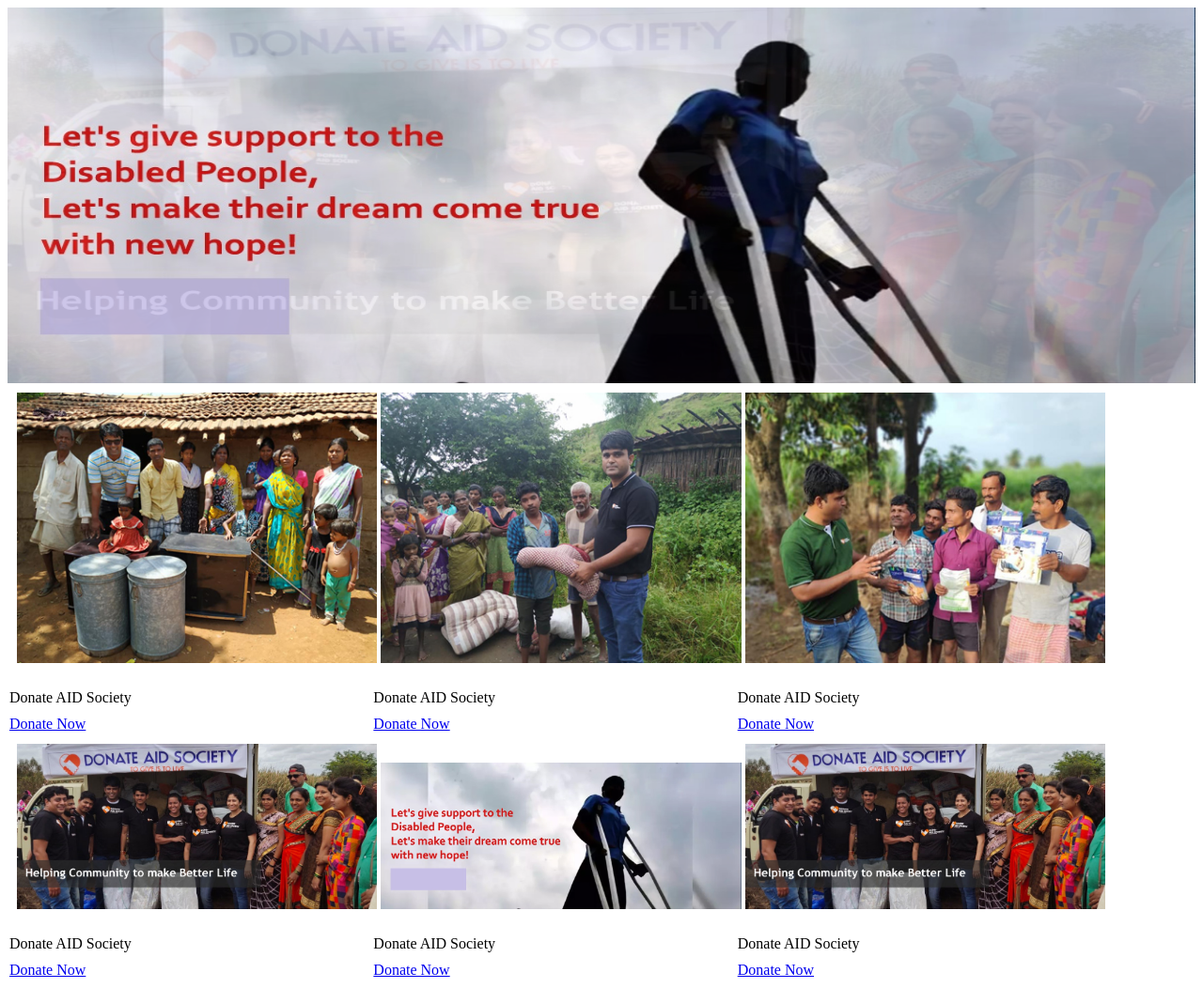
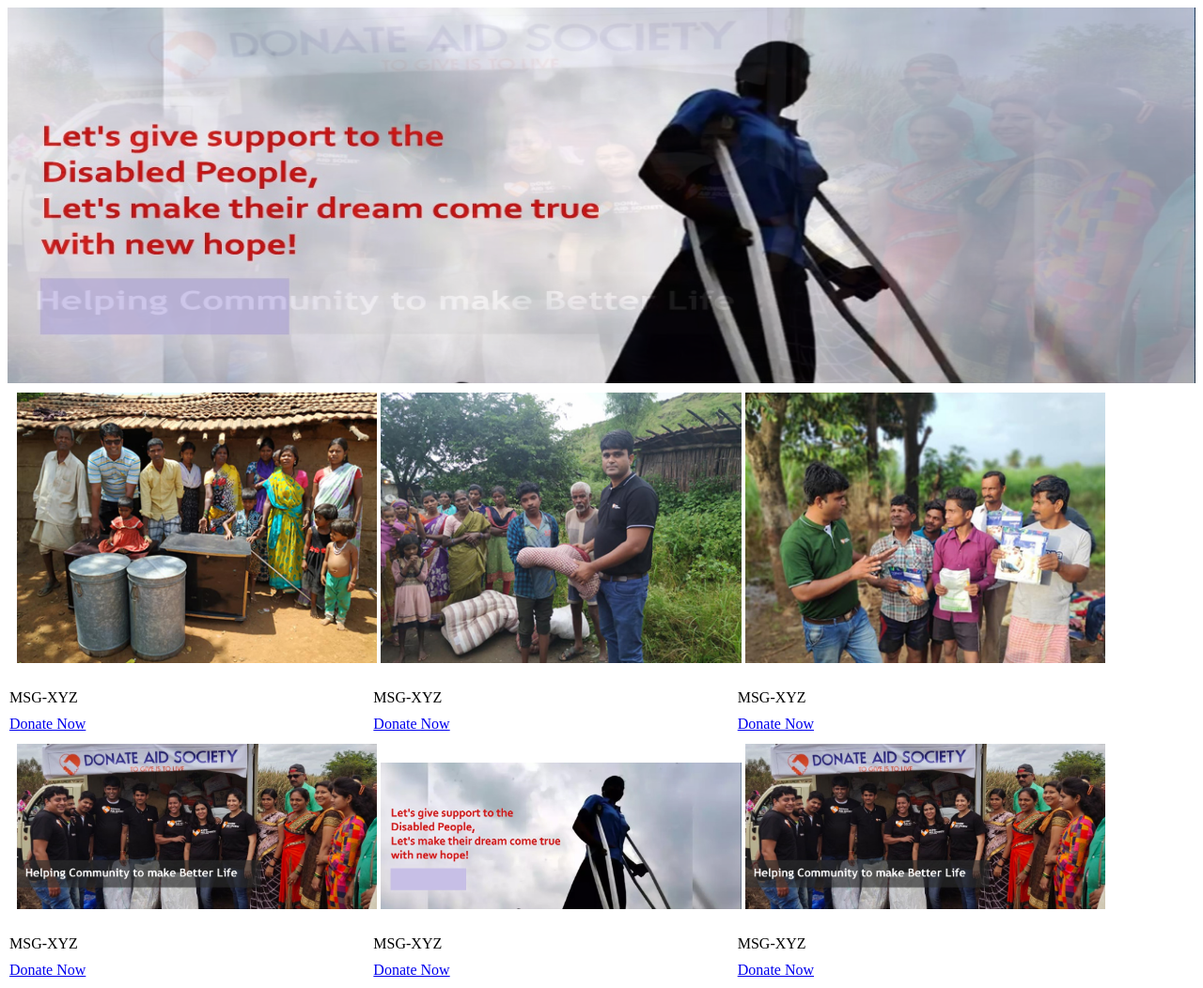
Before and after one commit to vkstechsol/Donate_AID_Society, a plain HTML site: page index.html in a window 1280 px wide. Shown: the whole page at 94% size. Drawn offline with Linux system fonts and the light colour scheme.

Commit message:
Update index.html

```diff
--- a/index.html
+++ b/index.html
@@ -16,7 +16,7 @@
     <div class="image-box">
         <img src="ben6.jpg" alt="Image 1">
         <div class="content">
-          <p>Donate AID Society</p>
+          <p>MSG-XYZ</p>
           <a href="https://razorpay.com/payment-button/pl_KJDoakwbDOKQwu/view/?utm_source=payment_button&amp;utm_medium=button&amp;utm_campaign=payment_button " target="_blank" target="_blank"> Donate Now</a>
         </div>
       </div>
@@ -24,7 +24,7 @@
       <div class="image-box">
         <img src="ben2.jpg" alt="Image 2">
         <div class="content">
-          <p>Donate AID Society</p>
+          <p>MSG-XYZ</p>
             <a href="https://razorpay.com/payment-button/pl_KJDoakwbDOKQwu/view/?utm_source=payment_button&amp;utm_medium=button&amp;utm_campaign=payment_button " target="_blank" target="_blank"> Donate Now</a>
 
         </div>
@@ -33,7 +33,7 @@
       <div class="image-box">
         <img src="ben4.jpg" alt="Image 3">
         <div class="content">
-          <p>Donate AID Society</p>
+          <p>MSG-XYZ</p>
           <a href="https://razorpay.com/payment-button/pl_KJDoakwbDOKQwu/view/?utm_source=payment_button&amp;utm_medium=button&amp;utm_campaign=payment_button " target="_blank">Donate Now</a>
         </div>
       </div>
@@ -41,7 +41,7 @@
       <div class="image-box">
         <img src="home_img1.jpg" alt="Image 1">
         <div class="content">
-          <p>Donate AID Society</p>
+          <p>MSG-XYZ</p>
           <a href="https://razorpay.com/payment-button/pl_KJDoakwbDOKQwu/view/?utm_source=payment_button&amp;utm_medium=button&amp;utm_campaign=payment_button " target="_blank">Donate Now</a>
         </div>
       </div>
@@ -49,7 +49,7 @@
       <div class="image-box">
         <img src="banner_divyang1.jpg" alt="Image 2">
         <div class="content">
-          <p>Donate AID Society</p>
+          <p>MSG-XYZ</p>
           <a href="https://razorpay.com/payment-button/pl_KJDoakwbDOKQwu/view/?utm_source=payment_button&amp;utm_medium=button&amp;utm_campaign=payment_button " target="_blank">Donate Now</a>
         </div>
       </div>
@@ -57,7 +57,7 @@
       <div class="image-box">
         <img src="home_img1.jpg" alt="Image 3">
         <div class="content">
-          <p>Donate AID Society</p>
+          <p>MSG-XYZ</p>
           <a href="https://razorpay.com/payment-button/pl_KJDoakwbDOKQwu/view/?utm_source=payment_button&amp;utm_medium=button&amp;utm_campaign=payment_button " target="_blank">Donate Now</a>
         </div>
       </div>
```
